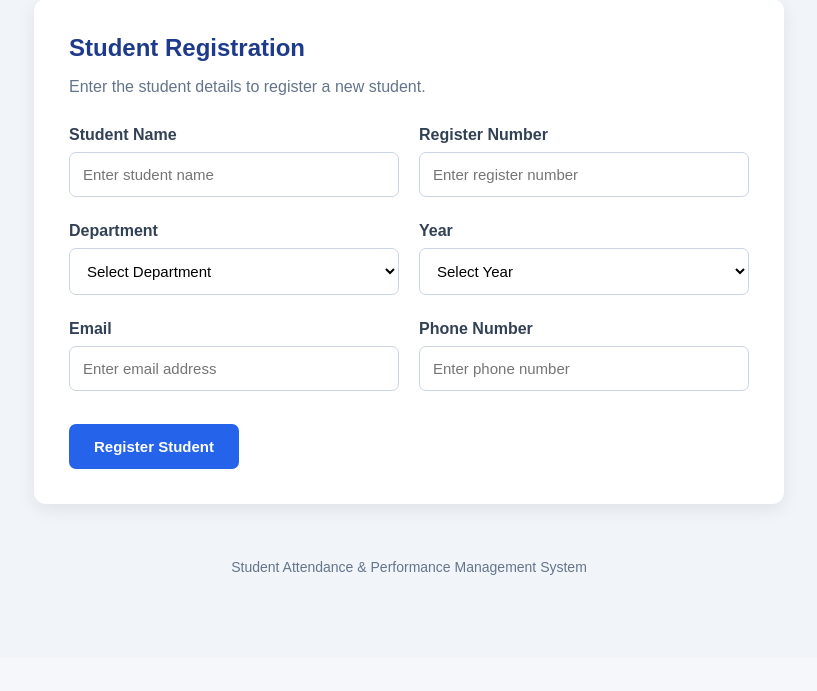
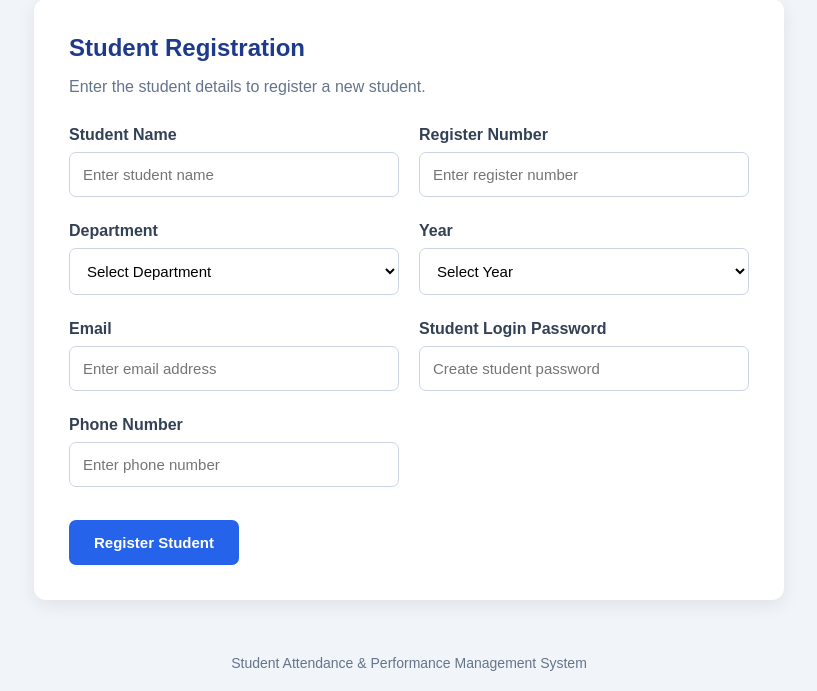
Before and after one commit to bmsjulie17-ctrl/Student_Attendance_System, a Flask app: page /students in a window 1280 px wide. Shown: the part 142-833 px from the top of the page, without its empty margins (231-1048 px from the left). Before the commit the page ends 717 px from the top, so only its background shows below. Run offline with Flask 3, Linux system fonts and the light colour scheme; the visitor is signed in with stand-in values (Sample User, id 1); some libraries are stand-ins or nearby versions.

Commit message:
Add automatic student login

```diff
--- a/app.py
+++ b/app.py
@@ -1,8 +1,7 @@
 
 from db import get_db_connection
 from flask import Flask, render_template, request, redirect, url_for, session
-from db import get_db_connection
-from werkzeug.security import check_password_hash
+from werkzeug.security import check_password_hash, generate_password_hash
 from functools import wraps
 from psycopg2 import IntegrityError
 from psycopg2.extras import RealDictCursor
@@ -377,7 +376,7 @@ def my_performance():
     )
 
 
-# Add Student
+# Add Student and Create Student Login Account
 @app.route("/students", methods=["GET", "POST"])
 @login_required
 def students():
@@ -391,33 +390,64 @@ def students():
         year = request.form["study_year"]
         email = request.form["email"].strip()
         phone = request.form["phone"].strip()
+        password = request.form["password"].strip()
 
         connection = get_db_connection()
         cursor = connection.cursor()
 
         try:
-            cursor.execute("""
-                INSERT INTO students
-                (student_name, register_number, department, study_year, email, phone)
-                VALUES (%s, %s, %s, %s, %s, %s)
-            """, (name, reg_no, department, year, email, phone))
+            # Check whether register number already exists
+            cursor.execute(
+                "SELECT student_id FROM students WHERE register_number = %s",
+                (reg_no,)
+            )
 
-            connection.commit()
+            if cursor.fetchone():
+                error = "This Register Number is already registered."
 
-            cursor.close()
-            connection.close()
+            else:
+                # Check whether email already has a login account
+                cursor.execute(
+                    "SELECT user_id FROM users WHERE email = %s",
+                    (email,)
+                )
 
-            return redirect(url_for("students"))
+                if cursor.fetchone():
+                    error = "This email already has a login account."
+
+                else:
+                    # Save student details
+                    cursor.execute("""
+                        INSERT INTO students
+                        (student_name, register_number, department,
+                         study_year, email, phone)
+                        VALUES (%s, %s, %s, %s, %s, %s)
+                    """, (name, reg_no, department, year, email, phone))
+
+                    # Create secure student login account
+                    hashed_password = generate_password_hash(password)
+
+                    cursor.execute("""
+                        INSERT INTO users
+                        (name, email, password, user_type)
+                        VALUES (%s, %s, %s, %s)
+                    """, (name, email, hashed_password, "Student"))
+
+                    connection.commit()
+
+                    cursor.close()
+                    connection.close()
+
+                    return redirect(url_for("students"))
 
         except IntegrityError:
             connection.rollback()
-            error = "This Register Number is already registered."
+            error = "Register Number or Email already exists."
 
         cursor.close()
         connection.close()
 
     return render_template("students.html", error=error)
-
 
 # View Students
 @app.route("/view_students")
--- a/templates/students.html
+++ b/templates/students.html
@@ -198,7 +198,12 @@
                         <input type="email" name="email"
                                placeholder="Enter email address" required>
                     </div>
-
+<div class="form-group">
+    <label>Student Login Password</label>
+    <input type="password" name="password"
+           placeholder="Create student password"
+           minlength="6" required>
+</div>
                     <div class="form-group">
                         <label>Phone Number</label>
                         <input type="tel" name="phone"
```
